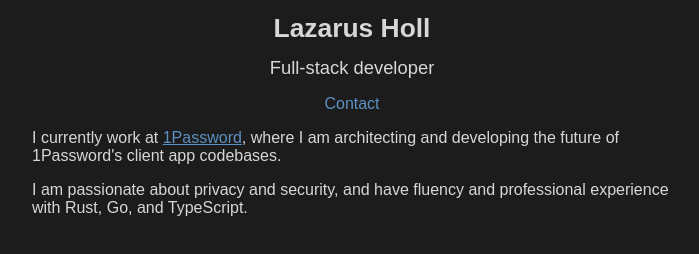
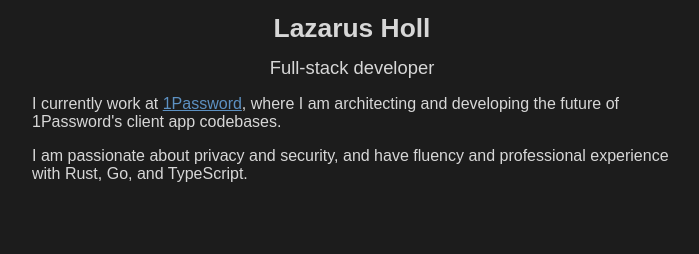
Before and after one commit to aaapowerline/aaapowerline.github.io, a plain HTML site: page index.html in a window 1280 px wide. Shown: the whole page, without its empty margins (288-987 px from the left). Drawn offline with Linux system fonts and the light colour scheme.

Commit message:
Temporarily remove contact link

```diff
--- a/index.html
+++ b/index.html
@@ -10,11 +10,7 @@
 			<h1>Lazarus Holl</h1>
 			<h2>Full-stack developer</h2>
 		</div>
-		<div class="page-links">
-			<ul>
-				<li><a href="mailto:me@laz.rs">Contact</a></li>
-			</ul>
-		</div>
+		<div class="page-links"></div>
 		<div class="page-body">
 			<p>
 				I currently work at <a href="https://1password.com">1Password</a>, where
```
